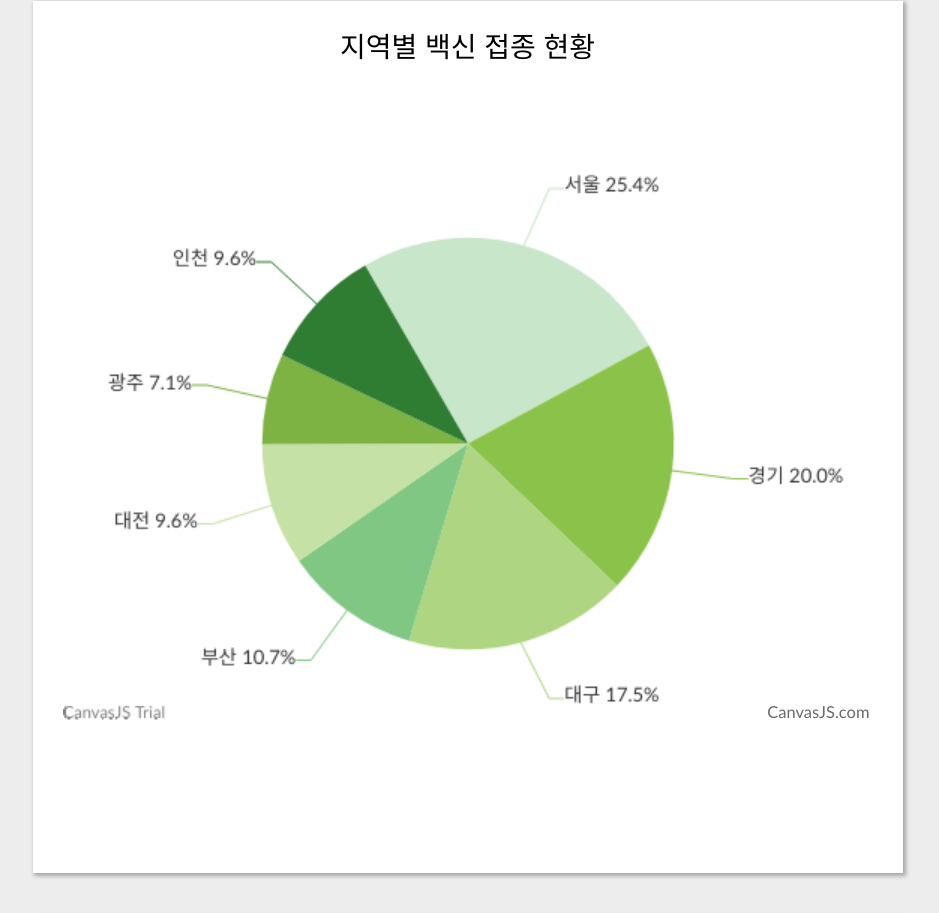
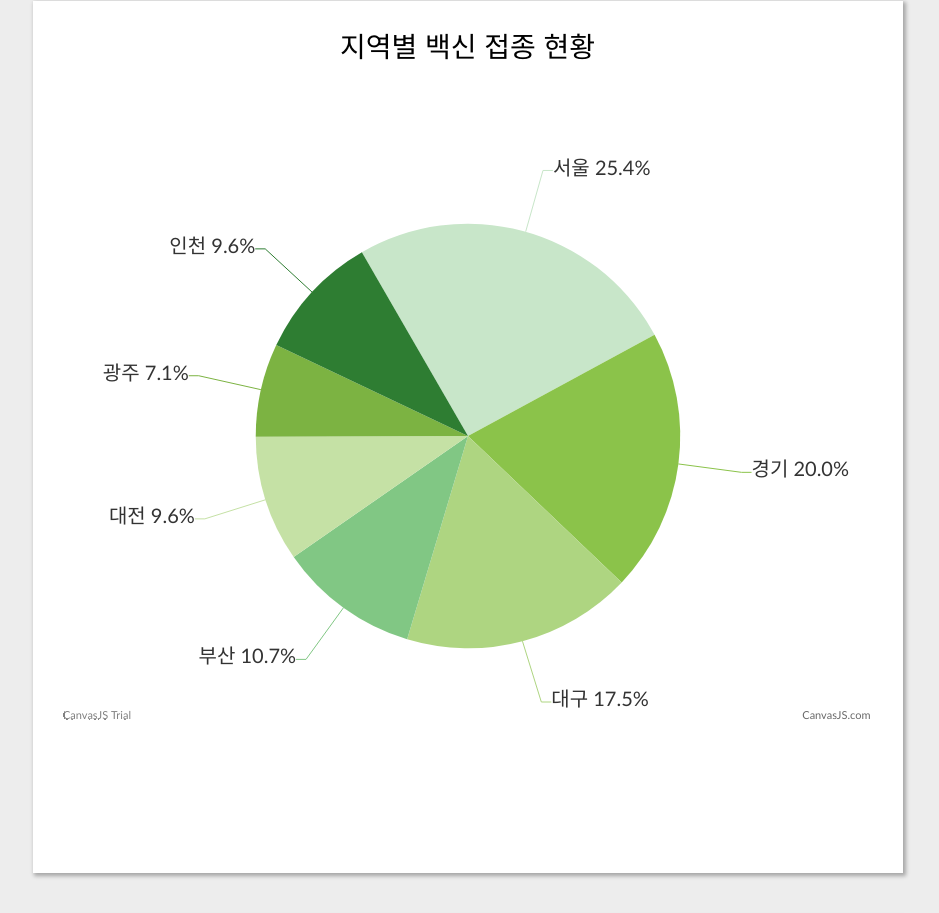
Before and after one commit to jrwf-hash/SchoolProject2101_COVAC, a plain HTML site: page index.html in a window 1280 px wide. Shown: the part 2027-2940 px from the top of the page, without its empty margins (209-1148 px from the left). Drawn offline with nearby package versions, Linux system fonts and the light colour scheme; files that its build step writes are made by us from their sources; a web font is replaced by a local one.

Commit message:
원형그래프 zoom삭제 대신 너비 키움

```diff
--- a/index.html
+++ b/index.html
@@ -290,7 +290,7 @@
 						 	<!--원형 그래프-->
 						 	<h3>지역별 백신 접종 현황</h3><br/><br/>
 
-						    <div id="chartContainer" style="height: 370px; max-width: 920px; margin-top: 30px; zoom:1.5;"></div>
+						    <div id="chartContainer" style="height: 570px; max-width: 920px; margin-top: 30px;"></div>
 					 	</section>
 
 					<div id="accrue" class="table_back">
```
